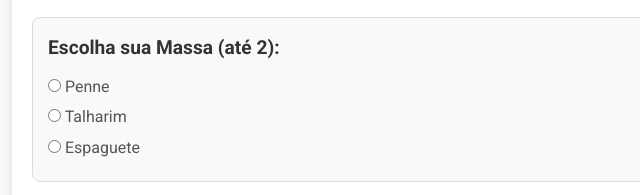
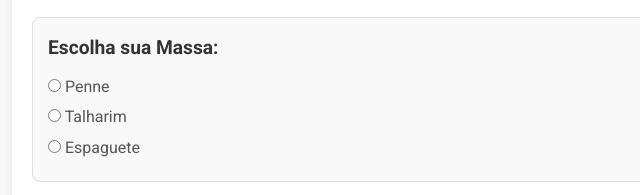
Before and after one commit to feateixeira/deliciasemmassas, a plain HTML site: page index.html in a window 1280 px wide. Shown: the part 335-530 px from the top of the page, 228-868 px from the left. Drawn offline with Linux system fonts and the light colour scheme; some packages are replaced by stand-ins of ours; a script that the page names is missing.

Commit message:
first commit

```diff
--- a/index.html
+++ b/index.html
@@ -27,7 +27,7 @@
         <!-- Formulário de Pedido -->
         <form id="pedidoForm">
             <section class="secao">
-                <h2>Escolha sua Massa (até 2):</h2>
+                <h2>Escolha sua Massa:</h2>
                 <label><input type="radio" name="massa" value="Penne" required> Penne</label>
                 <label><input type="radio" name="massa" value="Talharim"> Talharim</label>
                 <label><input type="radio" name="massa" value="Espaguete"> Espaguete</label>
```
